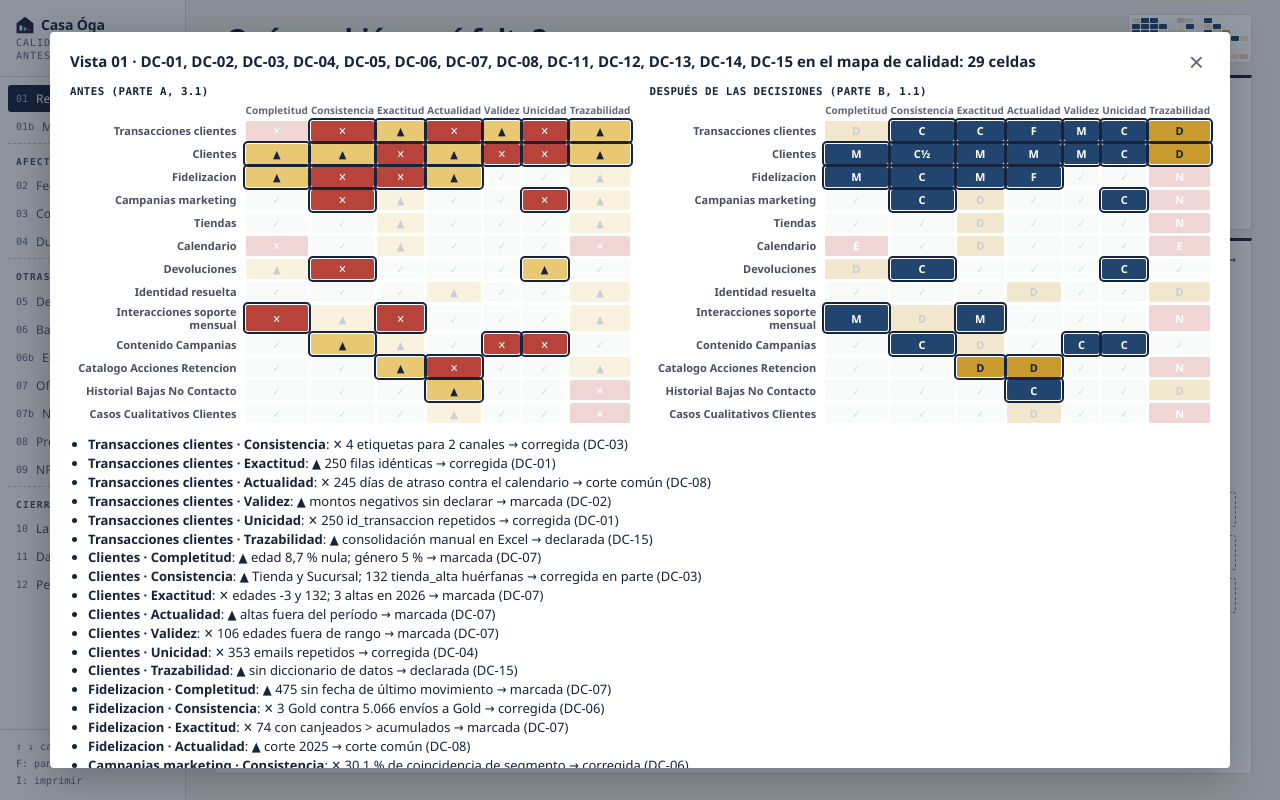
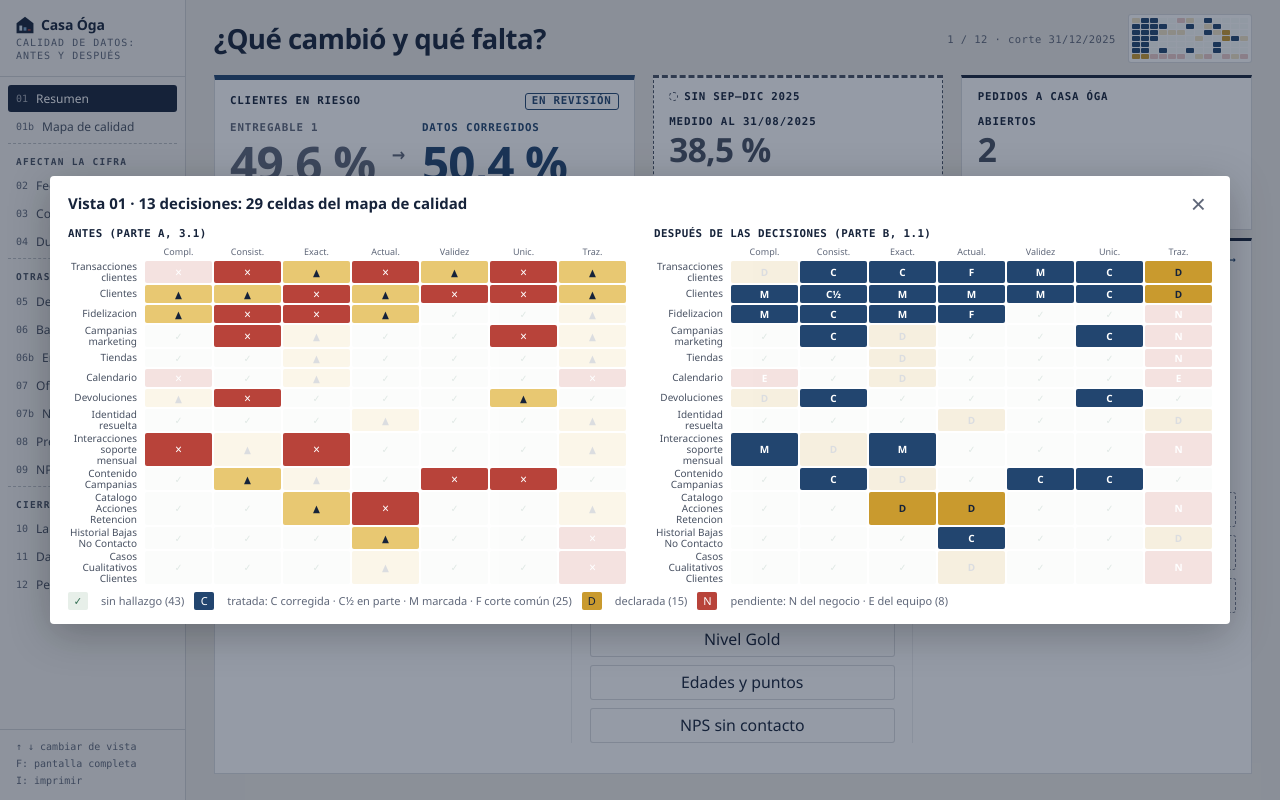
Before and after one commit to SebasCaules/TP_82.21-Data-Driven, a React (Vite) app in the folder e2/: page /#v01 in a window 1280 px wide. Both pictures are taken after a click on the button 1189 px from the left and 38 px from the top of the page. Built offline with nearby package versions, Linux system fonts and the light colour scheme.

Commit message:
E2: modal del mapa con menos ruido (título corto, sin contornos, lo ajeno a la decisión casi transparente, mapas en columna si no entran, dimensiones abreviadas, lista solo con hasta 6 celdas)

```diff
--- a/e2/src/MapaCalidad.jsx
+++ b/e2/src/MapaCalidad.jsx
@@ -25,7 +25,9 @@ export function celdasDe(dcs) {
   return out
 }
 
-export function Mapa({ modo = 'despues', resaltar = [], mini = false }) {
+const CORTO = { Completitud: 'Compl.', Consistencia: 'Consist.', Exactitud: 'Exact.', Actualidad: 'Actual.', Validez: 'Validez', Unicidad: 'Unic.', Trazabilidad: 'Traz.' }
+
+export function Mapa({ modo = 'despues', resaltar = [], mini = false, corto = false }) {
   const marcar = resaltar.length > 0
   // (29/09) La miniatura va traspuesta (7 filas de dimensiones × 13 columnas de archivos) para que
   // entre en el alto del encabezado sin empujar la vista hacia abajo.
@@ -44,7 +46,7 @@ export function Mapa({ modo = 'despues', resaltar = [], mini = false }) {
     <div className={`mapa ${mini ? 'mapa-mini' : ''}`} role="img"
       aria-label={`Mapa de calidad ${modo === 'antes' ? 'antes' : 'después'} de las decisiones`}>
       {!mini && <span />}
-      {!mini && DIMS.map((d) => <span key={d} className="mapa-dim">{d}</span>)}
+      {!mini && DIMS.map((d) => <span key={d} className="mapa-dim" title={d}>{corto ? CORTO[d] : d}</span>)}
       {MAPA.map((f) => [
         !mini && <span key={f.archivo} className="mapa-arch">{f.archivo.replaceAll('_', ' ')}</span>,
         ...f.celdas.map((c, j) => {
@@ -85,8 +87,9 @@ export function MapaMini({ dcs, etiqueta }) {
     window.addEventListener('keydown', onKey, true)
     return () => window.removeEventListener('keydown', onKey, true)
   }, [abierto])
+  const nombre = dcs?.length > 2 ? `${dcs.length} decisiones` : dcs?.join(' y ')
   const titulo = dcs?.length
-    ? (celdas.length ? `${dcs.join(', ')} en el mapa de calidad: ${celdas.length} ${celdas.length === 1 ? 'celda' : 'celdas'}` : `${dcs.join(', ')} no cierra una celda del mapa`)
+    ? (celdas.length ? `${nombre}: ${celdas.length} ${celdas.length === 1 ? 'celda' : 'celdas'} del mapa de calidad` : `${nombre} no cierra una celda del mapa`)
     : 'Mapa de calidad después de las decisiones'
   return (
     <>
@@ -101,13 +104,13 @@ export function MapaMini({ dcs, etiqueta }) {
               <button type="button" className="mapa-cerrar" onClick={() => setAbierto(false)} aria-label="Cerrar">×</button>
             </div>
             <div className="mapa-par">
-              <div><p className="mapa-rot">Antes (Parte A, 3.1)</p><Mapa modo="antes" resaltar={dcs ?? []} /></div>
-              <div><p className="mapa-rot">Después de las decisiones (Parte B, 1.1)</p><Mapa modo="despues" resaltar={dcs ?? []} /></div>
+              <div><p className="mapa-rot">Antes (Parte A, 3.1)</p><Mapa modo="antes" resaltar={dcs ?? []} corto /></div>
+              <div><p className="mapa-rot">Después de las decisiones (Parte B, 1.1)</p><Mapa modo="despues" resaltar={dcs ?? []} corto /></div>
             </div>
-            {celdas.length > 0 && (
+            {celdas.length > 0 && celdas.length <= 6 && (
               <ul className="mapa-lista">
                 {celdas.map((c) => (
-                  <li key={c.archivo + c.dim}><b>{c.archivo.replaceAll('_', ' ')} · {c.dim}</b>: {c.antes} {c.hallazgo} → {c.despues} ({c.ref})</li>
+                  <li key={c.archivo + c.dim}><b>{c.archivo.replaceAll('_', ' ')} · {c.dim}.</b> {c.hallazgo} → {c.despues}</li>
                 ))}
               </ul>
             )}
--- a/e2/src/estilos_e2.css
+++ b/e2/src/estilos_e2.css
@@ -475,3 +475,16 @@ button.v01r-ficha:focus-visible { outline: 2px solid var(--acc); outline-offset:
 .e2-enc-corte { white-space: nowrap; }
 .mapa-mini { grid-template-columns: repeat(13, 8px); gap: 1px; }
 .mapa-mini .mapa-c { height: 5px; min-height: 5px; border-radius: 1px; }
+/* (29/09) Modal con menos ruido: sin contornos, lo que no es de la decisión casi invisible, mapas en
+   columna si no entran lado a lado, celdas más chicas y título corto. */
+.mapa-modal .mapa-c.on { outline: 0; }
+.mapa-modal .mapa-c.off { opacity: .15; }
+.mapa-modal .mapa-par { grid-template-columns: repeat(auto-fit, minmax(360px, 1fr)); gap: 16px 28px; }
+.mapa-modal .mapa { grid-template-columns: minmax(0, 7.5em) repeat(7, minmax(0, 1fr)); gap: 2px; font-size: 10px; }
+.mapa-modal .mapa-c { min-height: 18px; }
+.mapa-modal .mapa-arch { font-size: 10px; font-weight: 500; line-height: 1.1; white-space: normal; }
+.mapa-modal .mapa-dim { font-size: 9px; font-weight: 500; }
+.mapa-modal-enc strong { font-size: 15px; font-weight: 600; }
+.mapa-modal-caja { padding: 14px 18px; }
+.mapa-modal .mapa-lista { list-style: none; padding: 0; font-size: 12.5px; color: var(--mut2); }
+.mapa-modal .mapa-lista b { color: var(--ink); font-weight: 600; }
```
